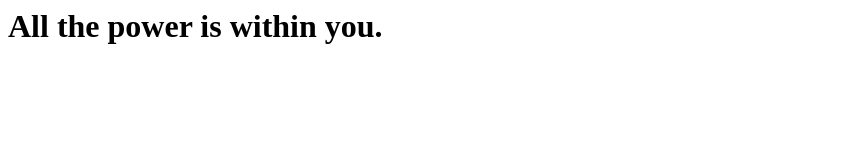
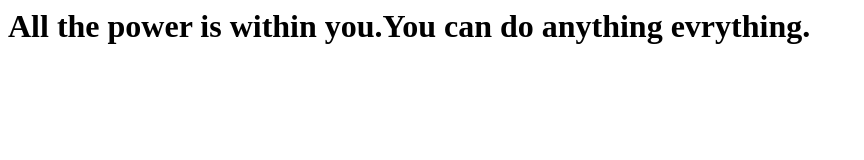
Before and after one commit to N1996-ctrl/firstgitrepo, a plain HTML site: page index.html in a window 1280 px wide. Shown: the whole page, without its empty margins (0-864 px from the left). Drawn offline with Linux system fonts and the light colour scheme.

Commit message:
completed the first code

```diff
--- a/index.html
+++ b/index.html
@@ -1,5 +1,5 @@
 <html>
 <body>
-<h1>All the power is within you.</h1>
+<h1>All the power is within you.You can do anything evrything.</h1>
 </body>
 </html>
```
